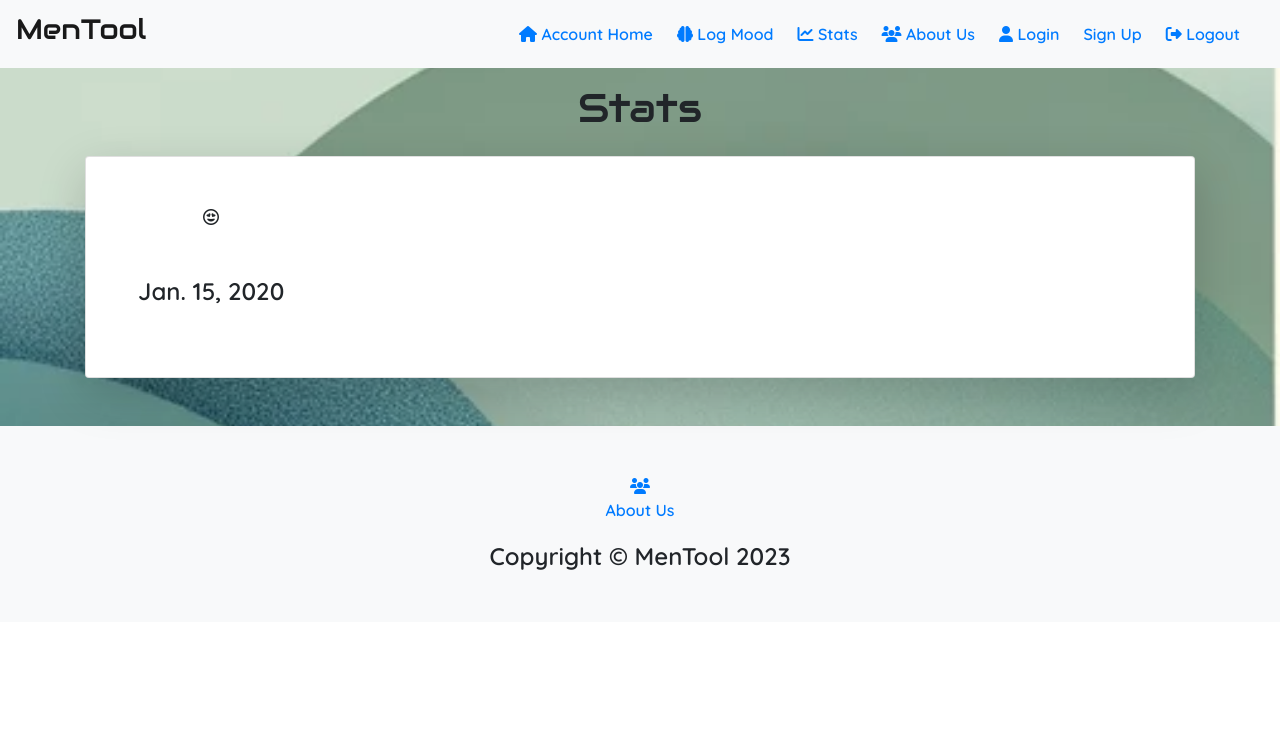
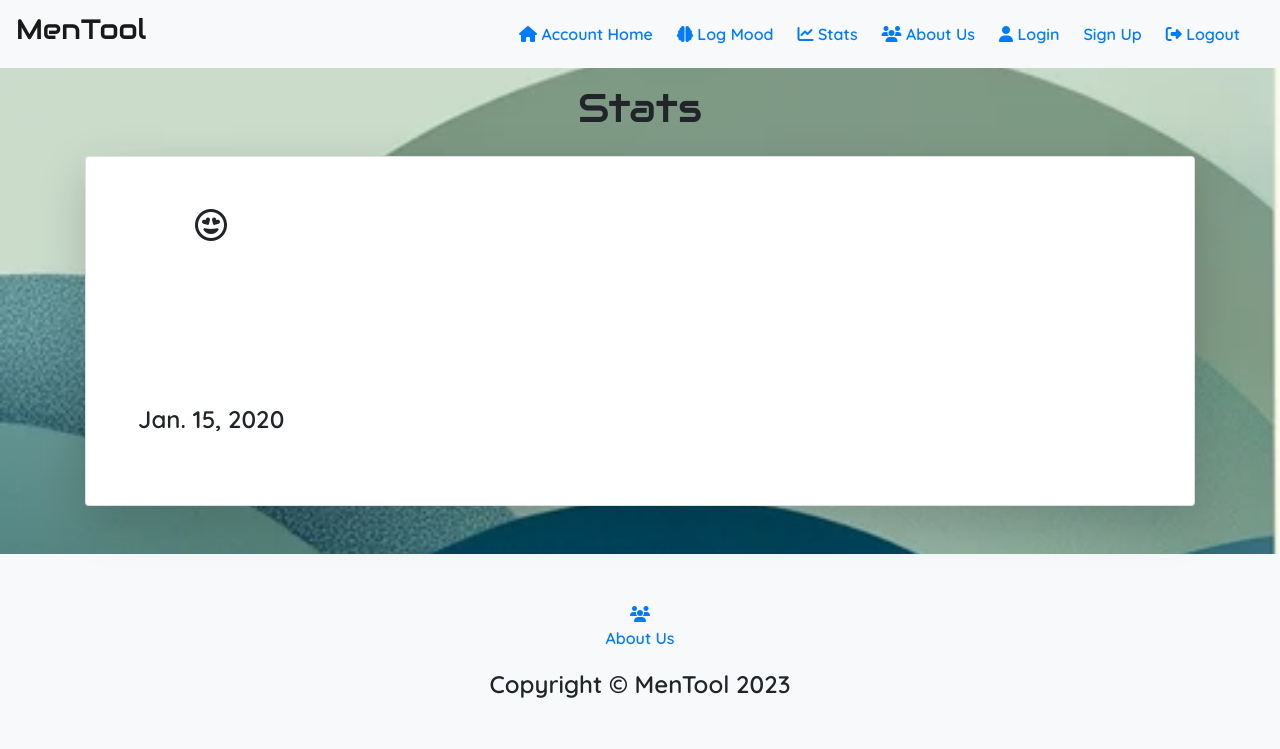
Before and after one commit to DanMorriss/MenTool, a Django app: page /stats/ in a window 1280 px wide. Shown: the top 749 px of the page. Run offline with Django 4.2, Linux system fonts and the light colour scheme; tables that the repository leaves empty hold one stand-in row (values such as "Sample post"); some libraries are stand-ins or nearby versions.

Commit message:
Add custom style to stats page

```diff
--- a/templates/base.html
+++ b/templates/base.html
@@ -17,7 +17,7 @@
     {% endblock %}
 
     <title>MenTool</title>
-
+    {% block head %}{% endblock %}
 </head>
 
 <body>
--- /dev/null
+++ b/tracker/static/css/stats.css
@@ -0,0 +1,24 @@
+.very-happy-face {
+    font-size: 2rem;
+    padding-bottom: 10rem;
+}
+
+.happy-face {
+    font-size: 2rem;
+    padding-bottom: 8rem;
+}
+
+.meh-face {
+    font-size: 2rem;
+    padding-bottom: 6rem;
+}
+
+.sad-face {
+    font-size: 2rem;
+    padding-bottom: 4rem;
+}
+
+.very-sad-face {
+    font-size: 2rem;
+    padding-bottom: 2rem;
+}
--- a/tracker/templates/tracker/tracker_stats.html
+++ b/tracker/templates/tracker/tracker_stats.html
@@ -1,7 +1,9 @@
 {% extends "base.html" %}
 {% load static %}
 {% block content %}
-
+{% block head %}
+<link rel="stylesheet" type="text/css" href="{% static 'css/stats.css' %}">
+{% endblock %}
 <h1 class="text-center p-3">Stats</h1>
 <div class="container">
     <div class="card shadow-lg p-5">
@@ -12,15 +14,15 @@
                 <div class="d-flex flex-column text-center justify-content-end m-1">
 
                     {% if mood.mood_level == 0 %} <!--Very Happy-->
-                    <i class="fa-regular fa-face-grin-hearts pb-5 fs-1"></i>
+                    <i class="fa-regular fa-face-grin-hearts  very-happy-face"></i>
                     {% elif mood.mood_level == 1 %} <!--Happy-->
-                    <i class="fa-regular fa-face-smile-beam pb-4 fs-1"></i>
+                    <i class="fa-regular fa-face-smile-beam happy-face"></i>
                     {% elif mood.mood_level == 2 %} <!--Meh-->
-                    <i class="fa-regular fa-face-meh pb-3 fs-1"></i>
+                    <i class="fa-regular fa-face-meh meh-face"></i>
                     {% elif mood.mood_level == 3 %} <!--Sad-->
-                    <i class="fa-regular fa-face-sad-tear pb-2 fs-1"></i>
+                    <i class="fa-regular fa-face-sad-tear sad-face"></i>
                     {% elif mood.mood_level == 4 %} <!--Very Sad-->
-                    <i class="fa-regular fa-face-sad-cry pb-1 fs-1"></i>
+                    <i class="fa-regular fa-face-sad-cry very-sad-face"></i>
                     {% endif %}
                     <p>{{ mood.date|date:"" }}</p>
                 </div>
```
